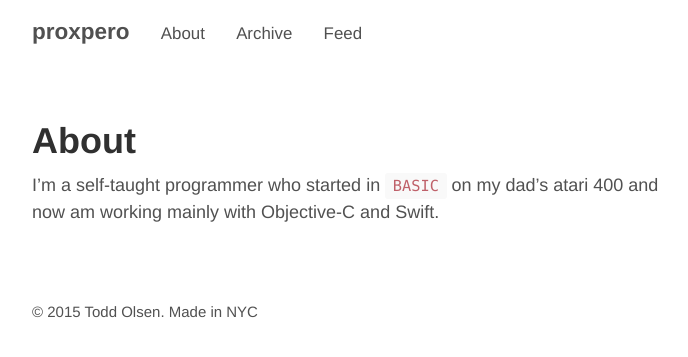
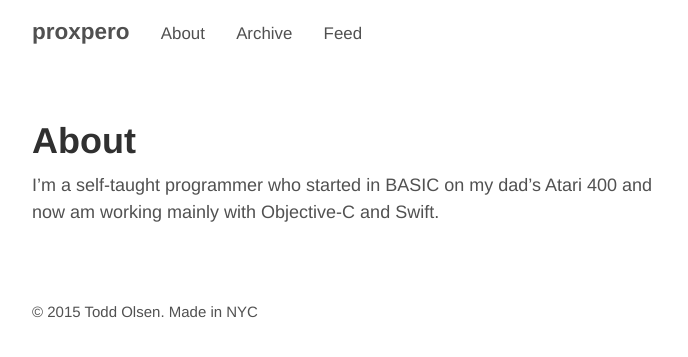
Before and after one commit to proxpero/proxpero.github.io, a Jekyll site: the page built from about.md, in a window 1280 px wide. Shown: the top 357 px of the page, without its empty margins (293-981 px from the left). Built offline with Jekyll 4.4.1, drawn with Linux system fonts in a browser that asks for light colours.

Commit message:
fiddling

```diff
--- a/about.md
+++ b/about.md
@@ -3,4 +3,4 @@ layout: page
 title: About
 ---
 
-I'm a self-taught programmer who started in `BASIC` on my dad's atari 400 and now am working mainly with Objective-C and Swift.
+I'm a self-taught programmer who started in BASIC on my dad's Atari 400 and now am working mainly with Objective-C and Swift.
```
